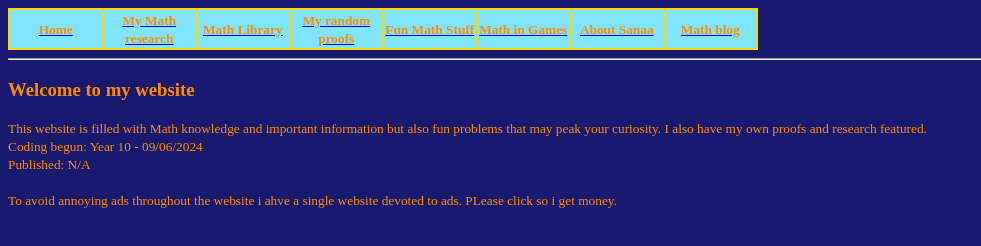
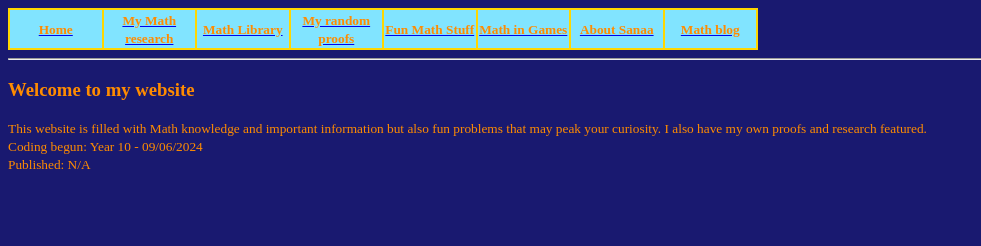
Before and after one commit to MathOverkill/sanaa.math, a plain HTML site: page index.html in a window 1280 px wide. Shown: the whole page, without its empty margins (0-981 px from the left). Drawn offline with Linux system fonts and the light colour scheme.

Commit message:
Update index.html

```diff
--- a/index.html
+++ b/index.html
@@ -63,7 +63,7 @@
         <small style="color: darkorange;">Published: N/A</small>
         <br>
         <br>
-        <small style="color: darkorange;">To avoid annoying ads throughout the website i ahve a single website devoted to ads. PLease click so i get money.</small>
+
 
 
 
```
